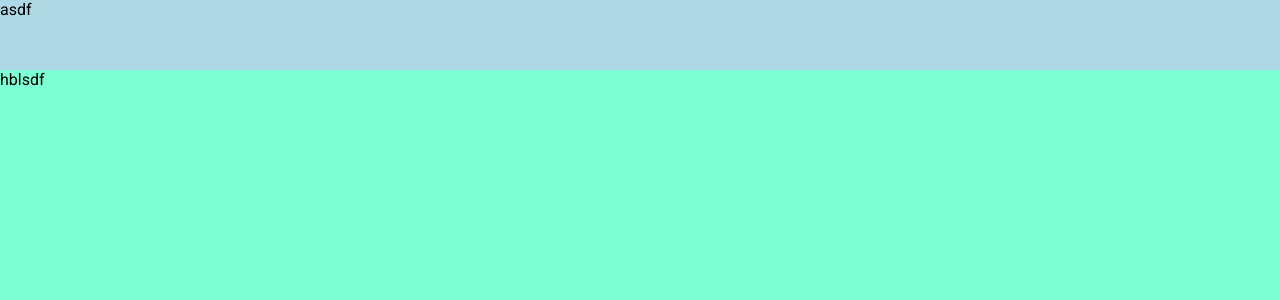
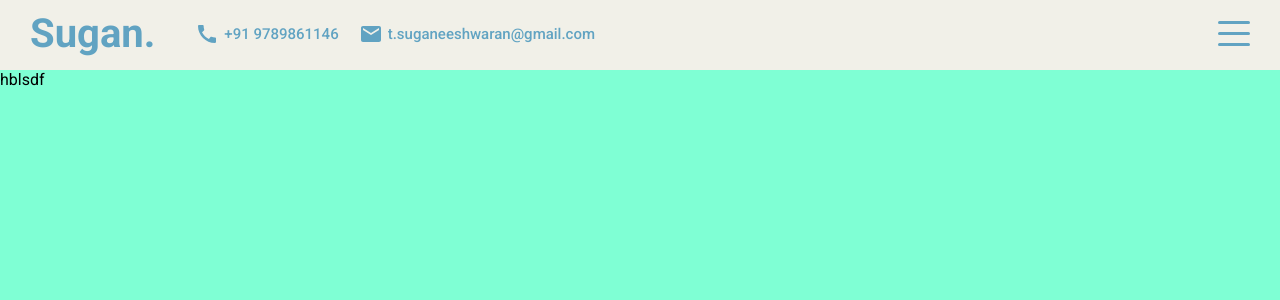
Before and after one commit to ItsMeSugan/Sugan-s-Porfolio, a React (Vite) app: page / in a window 1280 px wide. Shown: the top 300 px of the page. Built offline with nearby package versions, Linux system fonts and the light colour scheme.

Commit message:
topbar left and right with transition

```diff
--- a/package.json
+++ b/package.json
@@ -10,6 +10,10 @@
     "preview": "vite preview"
   },
   "dependencies": {
+    "@emotion/react": "^11.11.1",
+    "@emotion/styled": "^11.11.0",
+    "@mui/icons-material": "^5.14.14",
+    "@mui/material": "^5.14.14",
     "react": "^18.2.0",
     "react-dom": "^18.2.0",
     "react-icons": "^4.11.0",
--- a/src/App.jsx
+++ b/src/App.jsx
@@ -4,11 +4,13 @@ import Testimonial from "./components/testimonials/Testimonial";
 import Topbar from "./components/topbar/Topbar";
 import Works from "./components/works/Works";
 import "./app.scss";
+import { useState } from "react";
 
 function App() {
+  const [menuOpen, setMenuOpen] = useState(false);
   return (
     <div className="app">
-      <Topbar />
+      <Topbar menuOpen={menuOpen} setMenuOpen={setMenuOpen} />
       <div className="sections">
         <Intro />
         <Works />
--- a/src/app.scss
+++ b/src/app.scss
@@ -7,12 +7,8 @@
     background-color: lightpink;
     position: relative;
     top: 70px;
+    scroll-behavior: smooth;
     scroll-snap-type: y mandatory;
-//     scroll-behavior: smooth;
-//     scrollbar-width: none;
-// &::-webkit-scrollbar {
-//           display: none;
-// }
 
     > * {
       width: 100vw;
--- a/src/components/contact/Contact.jsx
+++ b/src/components/contact/Contact.jsx
@@ -1,7 +1,7 @@
 import "./contact.scss";
 
 function Contact() {
-  return <div className="contact">kjhdfsj</div>;
+  return <div className="contact" id="intro">kjhdfsj</div>;
 }
 
 export default Contact;
--- a/src/components/into/Intro.jsx
+++ b/src/components/into/Intro.jsx
@@ -1,7 +1,7 @@
 import "./intro.scss";
 
 function Intro() {
-  return <div className="intro">
+  return <div className="intro" id="intro">
           hblsdf
   </div>;
 }
--- a/src/components/testimonials/Testimonial.jsx
+++ b/src/components/testimonials/Testimonial.jsx
@@ -1,7 +1,7 @@
 import "./testimonials.scss";
 
 function Testimonial() {
-  return <div className="testimonial">uiopoi</div>;
+  return <div className="testimonial" id="testimonial">uiopoi</div>;
 }
 
 export default Testimonial;
--- a/src/components/topbar/Topbar.jsx
+++ b/src/components/topbar/Topbar.jsx
@@ -1,7 +1,34 @@
+import { Mail } from "@mui/icons-material";
 import "./topbar.scss";
+import CallIcon from "@mui/icons-material/Call";
 
-function Topbar() {
-  return <div className="topbar">asdf</div>;
+function Topbar({ menuOpen, setMenuOpen }) {
+  return (
+    <div className={"topbar " + (menuOpen && "active")} id="topbar">
+      <div className="wrapper">
+        <div className="left">
+          <a href="#intro" className="logo">
+            Sugan.
+          </a>
+          <div className="itemContainer">
+            <CallIcon className="icon" />
+            <span>+91 9789861146</span>
+          </div>
+          <div className="itemContainer">
+            <Mail className="icon" />
+            <span>t.suganeeshwaran@gmail.com</span>
+          </div>
+        </div>
+        <div className="right">
+          <div className="hamburger" onClick={() => setMenuOpen(!menuOpen)}>
+            <span className="line1"></span>
+            <span className="line2"></span>
+            <span className="line3"></span>
+          </div>
+        </div>
+      </div>
+    </div>
+  );
 }
 
 export default Topbar;
--- a/src/components/topbar/topbar.scss
+++ b/src/components/topbar/topbar.scss
@@ -1,8 +1,85 @@
+@import "../../global.scss";
+
 .topbar {
-  background-color: lightblue;
+  background-color: #f1f0e8;
+  color: $mainColor;
   width: 100%;
   height: 70px;
   position: fixed;
   top: 0;
   z-index: 5;
+  transition: all 0.5s ease;
+
+  .wrapper {
+    padding: 10px 30px;
+    display: flex;
+    align-items: center;
+    justify-content: space-between;
+
+    .left {
+      display: flex;
+      align-items: center;
+
+      .logo {
+        font-size: 40px;
+        font-weight: 700;
+        text-decoration: none;
+        color: inherit;
+        margin-right: 20px;
+      }
+
+      .itemContainer {
+        display: flex;
+        align-items: center;
+        margin-left: 20px;
+      }
+
+      span {
+        font-size: 15px;
+        font-weight: 500;
+        margin-left: 5px;
+      }
+    }
+  }
+
+  .right {
+    .hamburger {
+      width: 32px;
+      height: 25px;
+      display: flex;
+      flex-direction: column;
+      justify-content: space-between;
+      cursor: pointer;
+      overflow: hidden;
+
+      span {
+        width: 100%;
+        height: 3px;
+        background-color: $mainColor;
+        border-radius: 100px;
+        transform-origin: left;
+        transition: all 1s ease;
+      }
+    }
+  }
+  &.active {
+    background-color: $mainColor;
+    color: #f1f0e8;
+
+    .hamburger {
+      span {
+        &:first-child {
+          background-color: #f1f0e8;
+          transform: rotate(45deg);
+        }
+        &:nth-child(2) {
+          opacity: 0;
+        }
+        &:last-child {
+          background-color: #f1f0e8;
+          transform: rotate(-45deg);
+        }
+      }
+    }
+  }
 }
--- /dev/null
+++ b/src/global.scss
@@ -0,0 +1 @@
+$mainColor: #61a3c2;
```
Also changed, not shown: links.txt, 1 other file (tests, documents, lock files or other folders).
